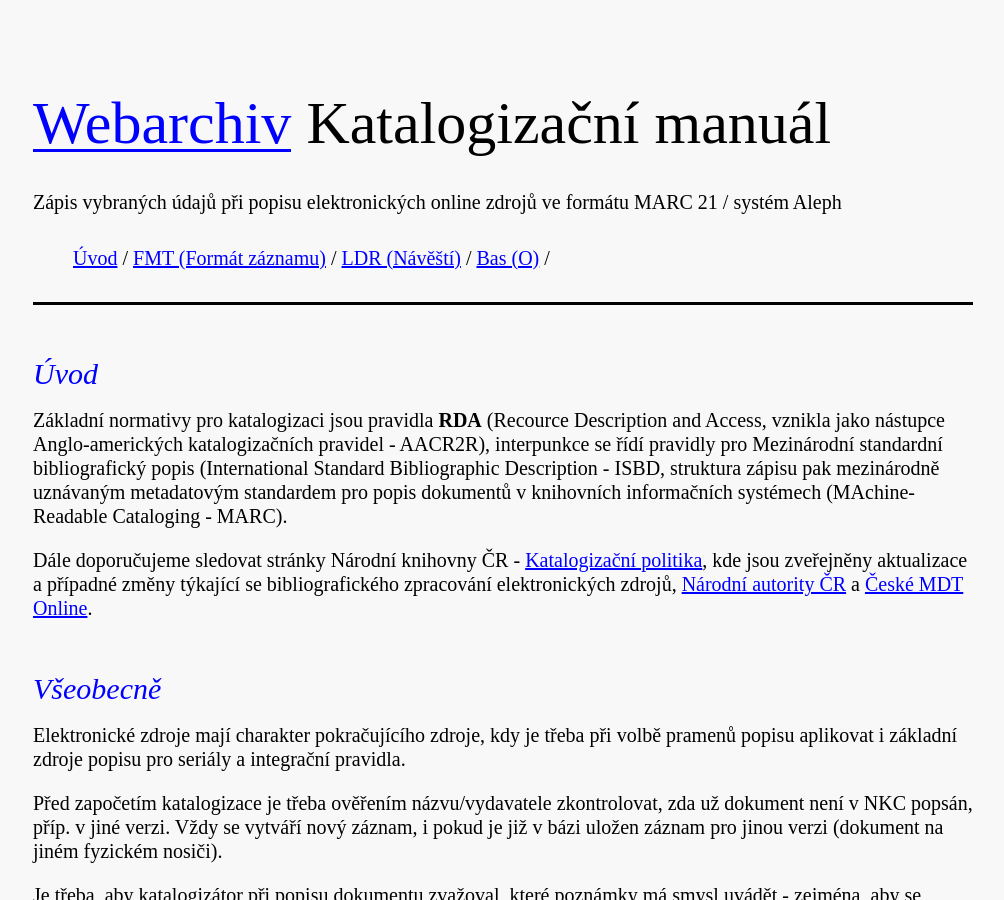
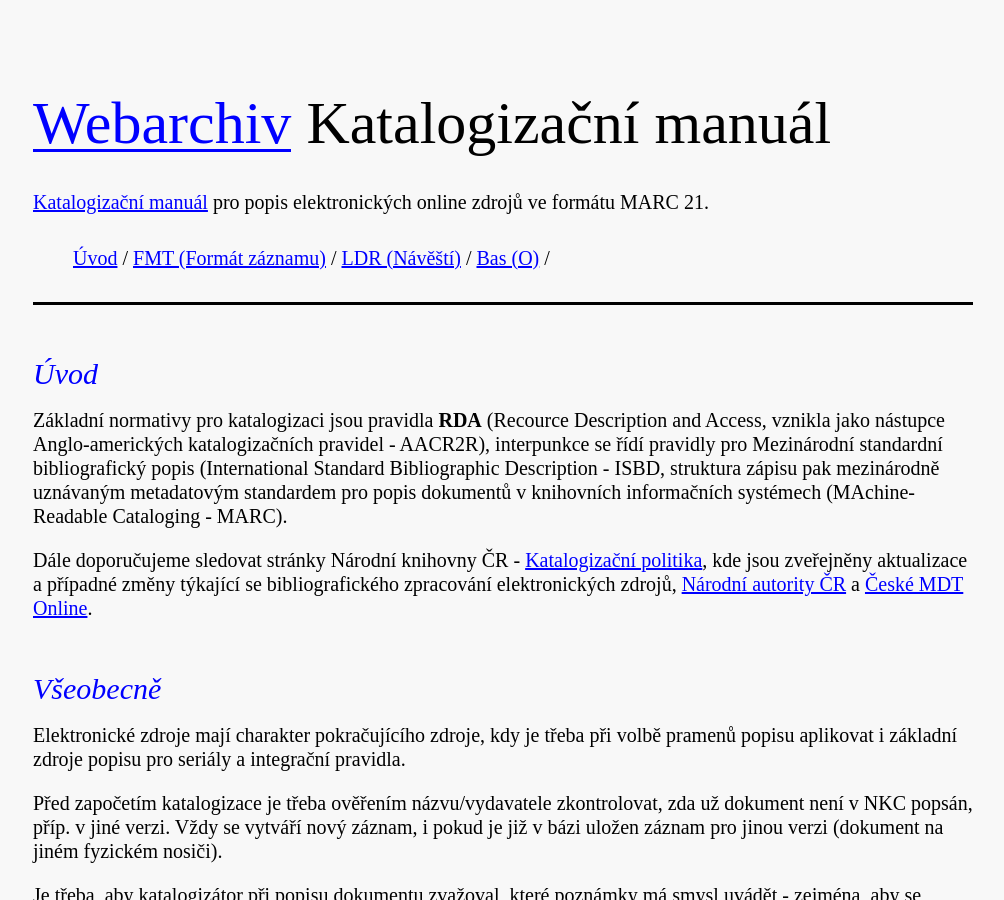
Before and after one commit to WebarchivCZ/katalogizacni-manual, a Jekyll site: the page built from index.html, in a window 1280 px wide and 900 px high. Shown: the whole window, without its empty margins (137-1141 px from the left). Built offline with Jekyll 4.4.1, drawn with Linux system fonts in a browser that asks for light colours.

Commit message:
bas change name

```diff
--- a/_layouts/default.html
+++ b/_layouts/default.html
@@ -16,7 +16,7 @@
 		<div class="container">
 
 				<h1><a href="http://webarchiv.cz">Webarchiv<span class="false-link-underline-blue"></span></a> Katalogizační manuál</h1><br>
-				<p>Zápis vybraných údajů při popisu elektronických online zdrojů ve formátu  MARC 21 / systém Aleph </p>
+				<p><a href="{{site.baseurl}}">Katalogizační manuál</a> pro popis elektronických online zdrojů ve formátu MARC 21. </p>
 
 				<ul class="inline-list">
     			{% for nav in site.posts %}
```
